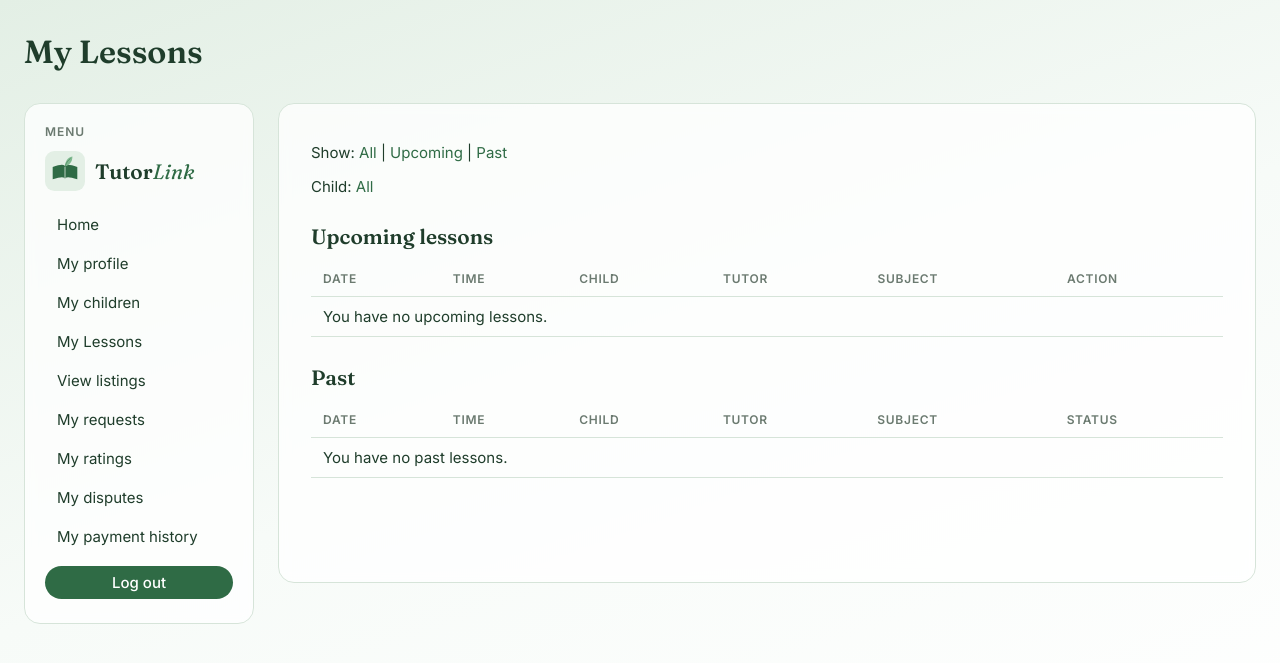
After one commit to zhiruii/IS2108-pair-project, a Django app: page /enrolments/my-lessons/ in a window 1280 px wide. The commit adds this page. Shown: the top 663 px of the page. Run offline with Django 5.2, Linux system fonts and the light colour scheme; the visitor is signed in with stand-in values (Sample User, id 1); data that the repository does not hold is empty.

Commit message:
Add My Lessons page and booking guardrails
- My Lessons for parents: upcoming and past tables, next lesson card, filter by child and by upcoming/past
- Tutors can only accept while a listing is open; other requests show as on hold
- Other pending requests are auto-declined when a parent pays
- Payment form: MM/YY expiry checks, CVV digits check, number keypad and format hints

```diff
--- /dev/null
+++ b/tutorlink/enrolments/templates/enrolments/parent_view_my_lessons.html
@@ -0,0 +1,94 @@
+{% extends 'base.html' %}
+
+{% block title %}My Lessons{% endblock %}
+
+{% block header %}
+My Lessons
+{% endblock %}
+
+{% block content %}
+{% with next=upcoming_lessons.first %}
+{% if next %}
+<div class="stats">
+    <div class="stat">
+        <span class="stat-label">Next lesson</span>
+        <span class="stat-number">{{ next.date|date:"D d M" }}, {{ next.start_time|time:"H:i" }}</span>
+        <span>{{ next.package.enrolment_request.listing.get_subject_display }} with {{ next.package.enrolment_request.listing.tutor.user.first_name }} ({{ next.package.enrolment_request.child }})</span>
+    </div>
+</div>
+{% endif %}
+{% endwith %}
+<p>
+    Show:
+    <a href="?{% if child_choice %}child={{ child_choice }}{% endif %}">All</a> |
+    <a href="?show=upcoming{% if child_choice %}&child={{ child_choice }}{% endif %}">Upcoming</a> |
+    <a href="?show=past{% if child_choice %}&child={{ child_choice }}{% endif %}">Past</a>
+</p>
+<p>
+    Child:
+    <a href="?{% if show %}show={{ show }}{% endif %}">All</a>
+    {% for c in children %}
+        | <a href="?child={{ c.pk }}{% if show %}&show={{ show }}{% endif %}">{{ c.first_name }}</a>
+    {% endfor %}
+</p>
+{% if show != "past" %}
+<h2>Upcoming lessons</h2>
+<table>
+    <tr>
+        <th>Date</th>
+        <th>Time</th>
+        <th>Child</th>
+        <th>Tutor</th>
+        <th>Subject</th>
+        <th>Action</th> <!-- reschedule req later-->
+    </tr>
+    {% for lesson in upcoming_lessons %}
+    <tr>
+        <td>{{ lesson.date|date:"D d M Y" }}</td>
+        <td>{{ lesson.start_time|time:"H:i" }} - {{ lesson.end_time|time:"H:i" }}</td>
+        <td>{{ lesson.package.enrolment_request.child }}</td>
+        <td>{{ lesson.package.enrolment_request.listing.tutor.user.first_name }}</td>
+        <td>{{ lesson.package.enrolment_request.listing.get_subject_display }}</td>
+        <td>Reschedule</td>
+    </tr>
+    {% empty %}
+    <tr>
+        <td colspan="6">
+            You have no upcoming lessons.
+        </td>
+    </tr>
+    {% endfor %}
+</table>
+{% endif %}
+
+{% if show != "upcoming" %}
+<h2>Past</h2>
+<table>
+    <tr>
+        <th>Date</th>
+        <th>Time</th>
+        <th>Child</th>
+        <th>Tutor</th>
+        <th>Subject</th>
+        <th>Status</th>
+    </tr>
+    {% for lesson in past_lessons %}
+    {% with req=lesson.package.enrolment_request %}
+    <tr>
+        <td>{{ lesson.date|date:"D d M Y" }}</td>
+        <td>{{ lesson.start_time|time:"H:i" }}–{{ lesson.end_time|time:"H:i" }}</td>
+        <td>{{ req.child }}</td>
+        <td>{{ req.listing.tutor.user.first_name }}</td>
+        <td>{{ req.listing.get_subject_display }}</td>
+        <td>{{ lesson.get_status_display }}</td>
+    </tr>
+    {% endwith %}
+    {% empty %}
+    <tr>
+        <td colspan="6">You have no past lessons.</td>
+    </tr>
+    {% endfor %}
+</table>
+{% endif %}
+
+{% endblock %}
--- a/tutorlink/enrolments/urls.py
+++ b/tutorlink/enrolments/urls.py
@@ -1,11 +1,44 @@
 from django.urls import path
-from .views import send_enrolment_request_view, parent_my_requests_view, parent_withdraw_request_view, tutor_requests_view, tutor_accept_request_view, tutor_decline_request_view
+from .views import (
+    send_enrolment_request_view,
+    parent_my_requests_view,
+    parent_withdraw_request_view,
+    tutor_requests_view,
+    tutor_accept_request_view,
+    tutor_decline_request_view,
+    parent_view_my_lessons
+)
 
 urlpatterns = [
-    path("send_enrolment_request/<int:pk>/", send_enrolment_request_view, name='send_enrolment_request_view'),
-    path("parent_my_requests_view/", parent_my_requests_view, name="parent_my_requests_view"),
-    path("parent_withdraw_request_view/<int:pk>/", parent_withdraw_request_view, name="parent_withdraw_request_view"),
+    path(
+        "send_enrolment_request/<int:pk>/",
+        send_enrolment_request_view,
+        name="send_enrolment_request_view",
+    ),
+    path(
+        "parent_my_requests_view/",
+        parent_my_requests_view,
+        name="parent_my_requests_view",
+    ),
+    path(
+        "parent_withdraw_request_view/<int:pk>/",
+        parent_withdraw_request_view,
+        name="parent_withdraw_request_view",
+    ),
     path("tutor_requests_view/", tutor_requests_view, name="tutor_requests_view"),
-    path("tutor_accept_request_view/<int:pk>/", tutor_accept_request_view, name="tutor_accept_request_view"),
-    path("tutor_decline_request_view/<int:pk>/", tutor_decline_request_view, name="tutor_decline_request_view"),
+    path(
+        "tutor_accept_request_view/<int:pk>/",
+        tutor_accept_request_view,
+        name="tutor_accept_request_view",
+    ),
+    path(
+        "tutor_decline_request_view/<int:pk>/",
+        tutor_decline_request_view,
+        name="tutor_decline_request_view",
+    ),
+    path(
+        "my-lessons/",
+        parent_view_my_lessons,
+        name="parent_view_my_lessons"
+    )
 ]
--- a/tutorlink/enrolments/views.py
+++ b/tutorlink/enrolments/views.py
@@ -2,7 +2,7 @@ from django.shortcuts import render, redirect, get_object_or_404
 from django.contrib.auth.decorators import login_required
 from listings.models import Listing
 from accounts.models import Child
-from .models import EnrolmentRequest
+from .models import EnrolmentRequest, Lesson
 from .forms import EnrolmentRequestForm
 from django.utils import timezone
 from datetime import timedelta
@@ -97,7 +97,7 @@ def tutor_accept_request_view(request, pk):
     if request.user.role != "TUTOR":
         return redirect('index')
     enrolment_request = get_object_or_404(
-        EnrolmentRequest, pk=pk, status="PENDING", listing__tutor__user=request.user
+        EnrolmentRequest, pk=pk, status="PENDING", listing__tutor__user=request.user, listing__status="OPEN"
     )
     if request.method == 'POST':
         enrolment_request.status = "ACCEPTED"
@@ -124,3 +124,40 @@ def tutor_decline_request_view(request, pk):
         return redirect('tutor_requests_view')
     else:
         return render(request, 'enrolments/tutor_decline_request_view.html', {'enrolment_request': enrolment_request})
+
+# parent view my lessons
+@login_required
+def parent_view_my_lessons(request):
+    if request.user.role != 'PARENT':
+        return redirect('index')
+
+    show = request.GET.get("show")
+    child_choice = request.GET.get("child")
+    if child_choice and not child_choice.isdigit():
+        child_choice = None
+
+    lessons = Lesson.objects.filter(
+        package__enrolment_request__child__parent=request.user
+    )
+    if child_choice:
+        lessons = lessons.filter(package__enrolment_request__child__id=child_choice)
+
+    upcoming_lessons = lessons.filter(
+        status="SCHEDULED",
+        date__gte=timezone.localdate()
+    ).order_by("date", "start_time")
+
+    past_lessons = lessons.exclude(
+        status="SCHEDULED",
+        date__gte=timezone.localdate()
+    ).order_by("-date", "-start_time")
+    children = Child.objects.filter(
+        parent=request.user
+    )
+
+    return render(request, "enrolments/parent_view_my_lessons.html",
+                  {"upcoming_lessons": upcoming_lessons,
+                   "past_lessons": past_lessons,
+                   "show": show,
+                   "child_choice": child_choice,
+                   "children": children})
--- a/tutorlink/payments/templates/payments/parent_pay_view.html
+++ b/tutorlink/payments/templates/payments/parent_pay_view.html
@@ -4,7 +4,7 @@ Payment page
 {% endblock %}
 
 {% block header %}
-Payment page
+Payment
 {% endblock %}
 
 {% block content %}
--- a/tutorlink/payments/templates/payments/payment_success_view.html
+++ b/tutorlink/payments/templates/payments/payment_success_view.html
@@ -3,10 +3,11 @@
 {% block title %}Receipt{% endblock %}
 
 {% block header %}
-Receipt
+Payment
 {% endblock %}
 
 {% block content %}
+<h2>Receipt</h2>
 <p>Child: {{ package.enrolment_request.child }}</p>
 <p>Listing: {{ package.enrolment_request.listing }}</p>
 <p>Paid on: {{ package.created_at|date:"d M Y" }}</p>
--- a/tutorlink/static/css/style.css
+++ b/tutorlink/static/css/style.css
@@ -286,6 +286,15 @@ form > div {
     accent-color: var(--green-dark);
 }
 
+.form-row {
+    display: flex;
+    gap: 16px;
+}
+
+.form-row select {
+    width: auto;
+}
+
 /* ---------- Stat boxes (earnings) ---------- */
 .stats {
     display: flex;
--- a/tutorlink/templates/base.html
+++ b/tutorlink/templates/base.html
@@ -39,6 +39,7 @@
                         {% if user.role == 'PARENT' %}
                         <li><a href="{% url 'parent_profile' %}">My profile</a></li>
                         <li><a href="{% url 'child_list' %}">My children</a></li>
+                        <li><a href="{% url 'parent_view_my_lessons' %}">My Lessons</a></li>
                         <li><a href="{% url 'parent_listings_view' %}">View listings</a></li>
                         <li><a href="{% url 'parent_my_requests_view' %}">My requests</a></li>
                         <li><a href="{% url 'my_ratings' %}">My ratings</a></li>
```
Also changed, not shown: tutorlink/enrolments/templates/enrolments/tutor_enrolment_requests_view.html (+7 -0 lines), tutorlink/payments/forms.py (+54 -7 lines), tutorlink/payments/templates/payments/parent_payment_view.html (+5 -3 lines), tutorlink/payments/views.py (+9 -0 lines).
